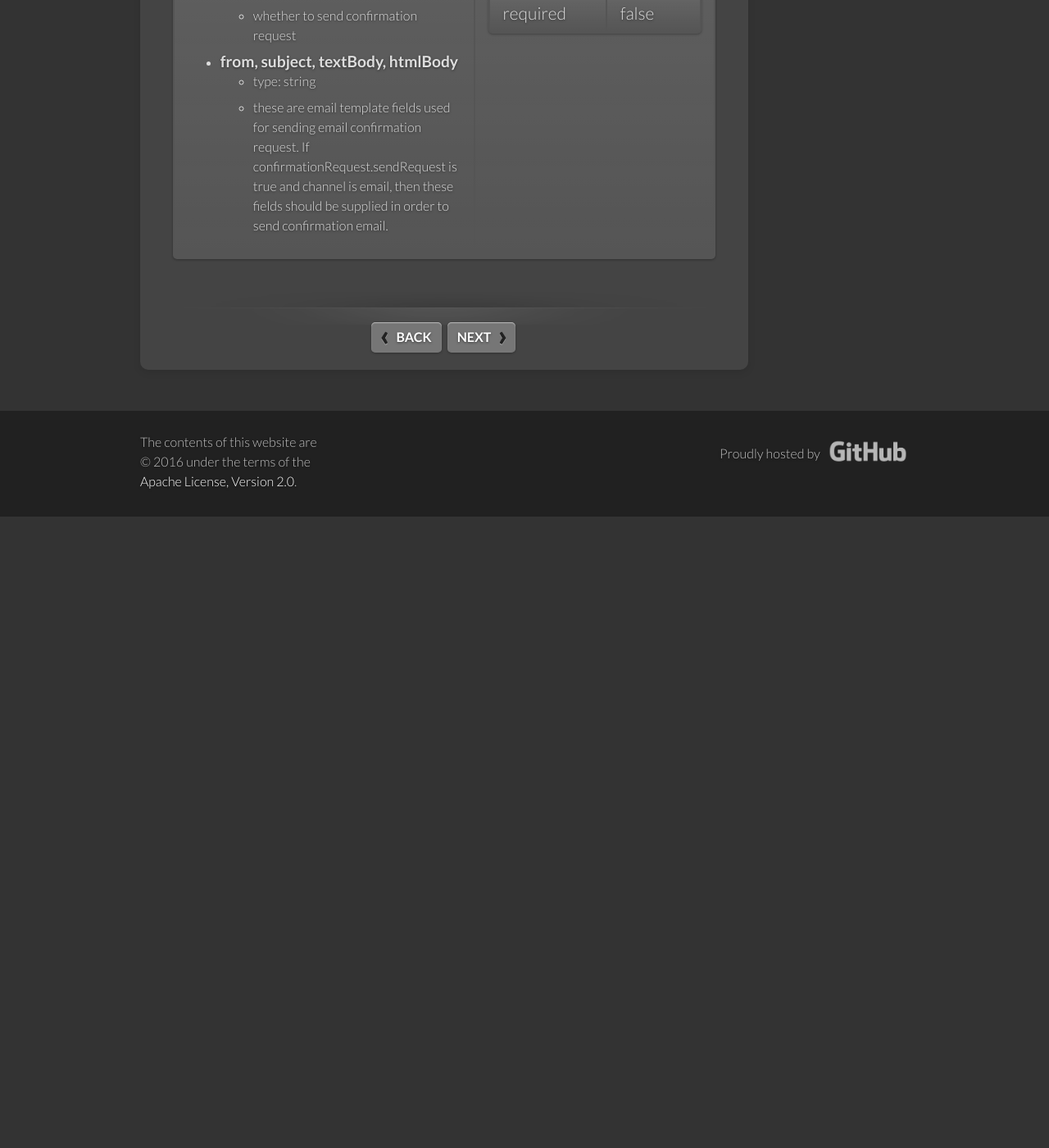
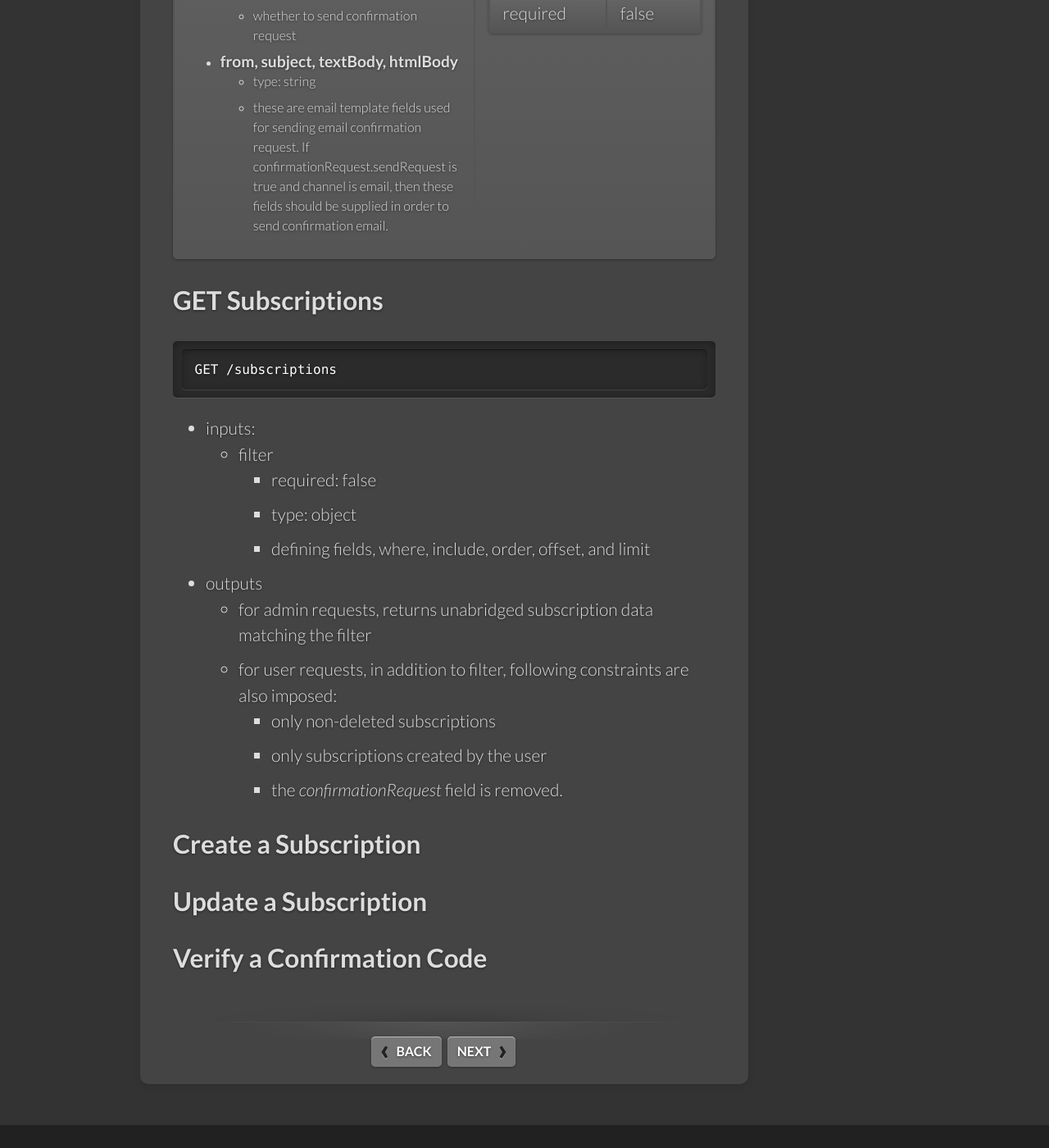
Before and after one commit to bcgov/MyGovBC-notification-server, a Jekyll site: the page built from docs/_docs/api-subscription.md, in a window 1280 px wide and 1400 px high, scrolled down 1745 px. Shown: the whole window at 82% size. Built offline with Jekyll 4.4.1, drawn with Linux system fonts in a browser that asks for light colours; before the commit the page ends 2375 px from its top, so only the background shows below that; some of the changed text lies outside the part shown.

Commit message:
updated docs

````diff
--- a/common/models/subscription.js
+++ b/common/models/subscription.js
@@ -43,7 +43,6 @@ module.exports = function (Subscription) {
         data.forEach(function (e) {
           e.confirmationRequest = undefined
         })
-        s
       }
       else {
         data.confirmationRequest = undefined
--- a/docs/_docs/api-subscription.md
+++ b/docs/_docs/api-subscription.md
@@ -51,7 +51,7 @@ The API operates on following subscription data model schema:
   <tr>
     <td>
       <p class="name">state</p>
-      <p class="description">state of subscription. Valid values: unconfirmed, confirmed, unsubscribed</p>
+      <p class="description">state of subscription. Valid values: unconfirmed, confirmed, deleted</p>
     </td>
     <td>
       <table>
@@ -144,3 +144,25 @@ The API operates on following subscription data model schema:
     </td>
   </tr>
 </table>
+
+## GET Subscriptions
+```
+GET /subscriptions
+```
+* inputs:
+  * filter
+    * required: false
+    * type: object
+    * defining fields, where, include, order, offset, and limit
+* outputs
+  * for admin requests, returns unabridged subscription data matching the filter
+  * for user requests, in addition to filter, following constraints are also imposed:
+    * only non-deleted subscriptions
+    * only subscriptions created by the user
+    * the *confirmationRequest* field is removed.
+
+## Create a Subscription
+
+## Update a Subscription
+
+## Verify a Confirmation Code
````
